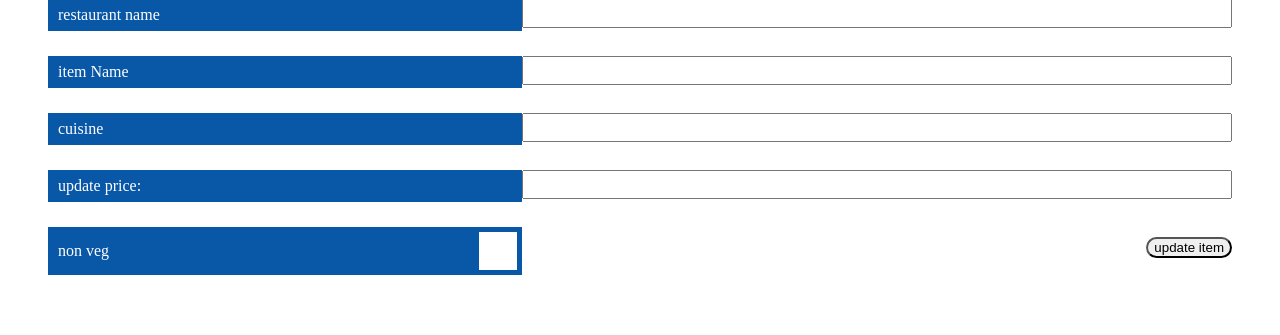
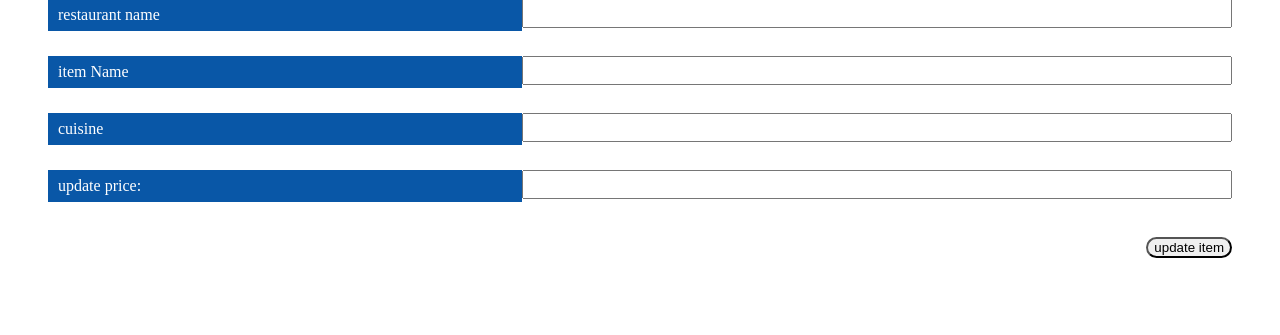
Before and after one commit to G12project/FoodKart, a Django app: template templates/Update.html in a window 1280 px wide. Shown: the part 150-485 px from the top of the page. Run offline with Django 3.2, Linux system fonts and the light colour scheme; the template is opened without the code that fills it, so the values that code supplies are empty.

Commit message:
Update Update.html

```diff
--- a/templates/Update.html
+++ b/templates/Update.html
@@ -22,10 +22,10 @@
 		<input type="text" data-identifier="price">
 		<label>update price:</label>
 	</div>
-	<div class="form_checkBox">
+	<!--<div class="form_checkBox">
 		<input type="checkbox" name="raw" id="raw" class="rawInput">
 		<label class="_JS_containsR" for="raw">non veg</label>
-	</div>
+	</div>-->
 
 	<button style="border-radius: 2em; float: right;" class="_JS_addSection">update item</button>
 
```
